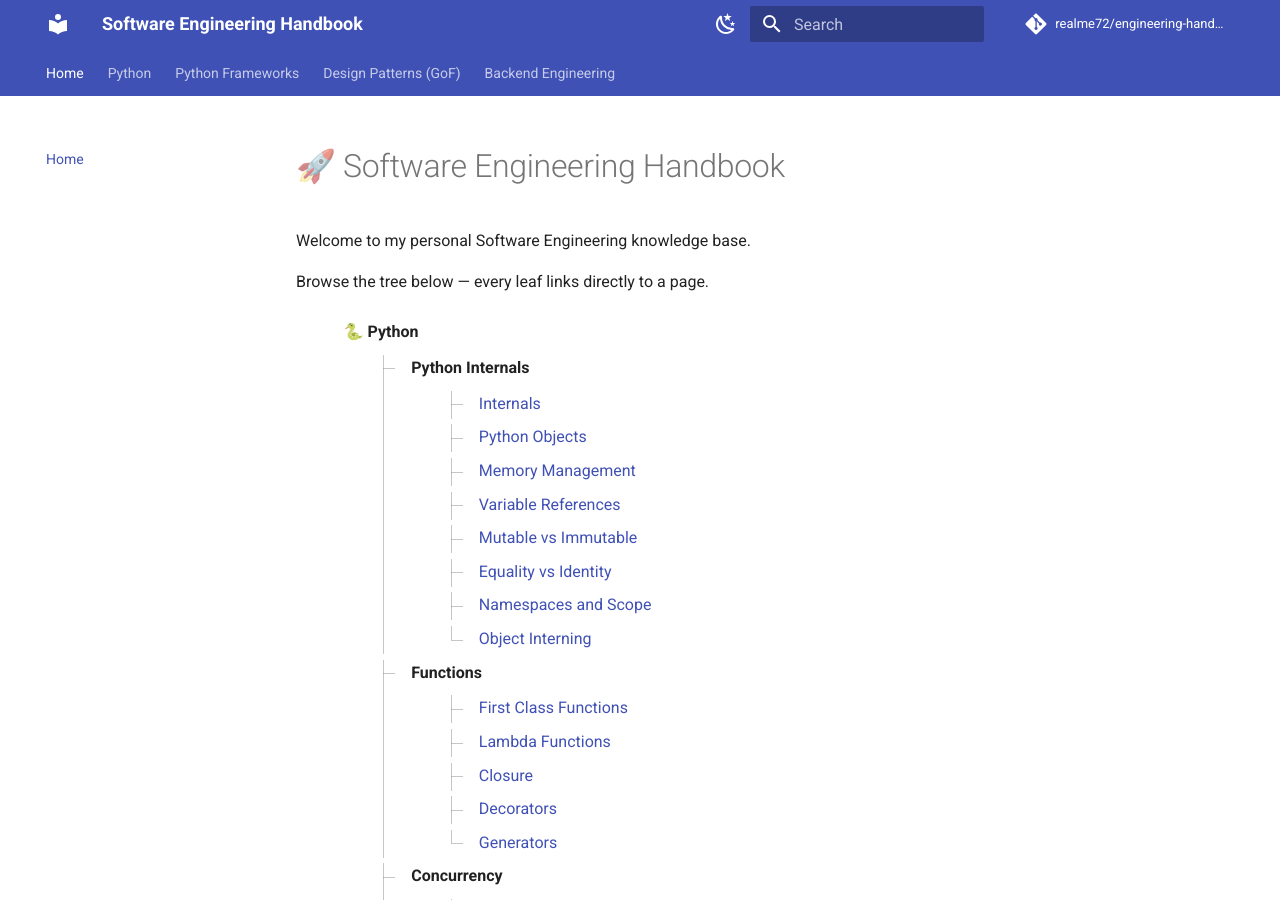
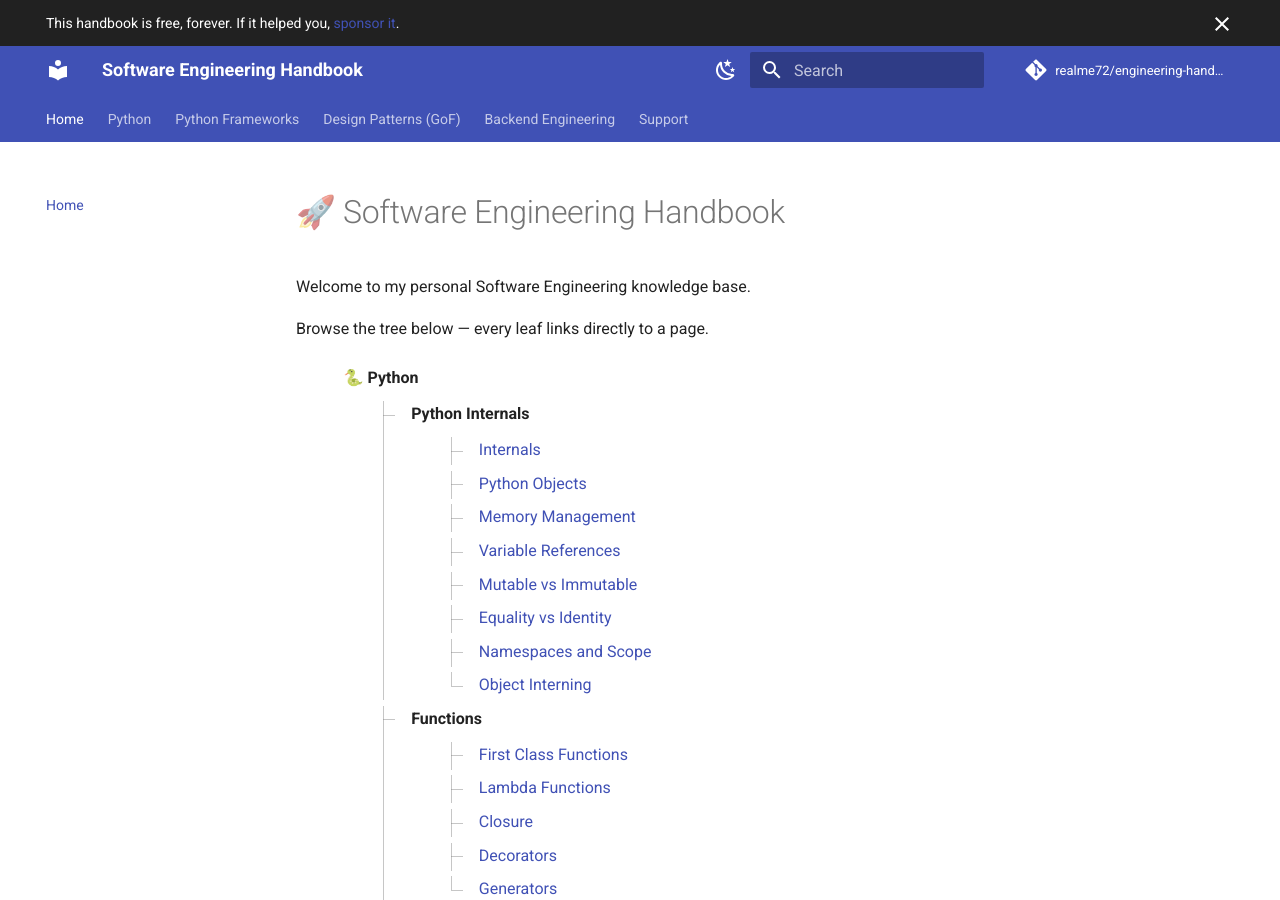
Before and after one commit to realme72/engineering-handbook, an MkDocs documentation site: the page built from docs/index.md, in a window 1280 px wide and 900 px high. Built offline with MkDocs 1.6.1 and Material for MkDocs 9.7.7, drawn with Linux system fonts in a browser that asks for light colours; comment, search, counter and statistics services are not loaded.

Commit message:
Go live with GitHub Sponsors link and repo Sponsor button
Co-Authored-By: Claude Opus 5.5 <noreply@anthropic.com>

```diff
--- a/mkdocs.yml
+++ b/mkdocs.yml
@@ -34,10 +34,6 @@ theme:
     - search.highlight
     - search.suggest
     - toc.follow
-
-# Reached from the banner/footer, not the nav.
-not_in_nav: |
-  /support.md
 
 plugins:
   - search
@@ -267,11 +263,13 @@ nav:
             - Replay Attacks: backend-engineering-pattern/backend-security/replay-attacks.md
             - OWASP Top 10: backend-engineering-pattern/backend-security/owasp-top-10.md
 
+  - Support: support.md
+
 extra:
   # Support links. Leave a URL empty to hide it everywhere (banner, footer,
   # Support page); set it once the account is live.
   support:
-    sponsors_url: ""   # e.g. https://github.com/sponsors/realme72
+    sponsors_url: "https://github.com/sponsors/realme72"
     ebook_url: ""      # e.g. https://leanpub.com/<book-slug>
     ebook_min_price: "$1"
     ebook_suggested_price: "$4.99"
```
Also changed, not shown: 1 other file.
